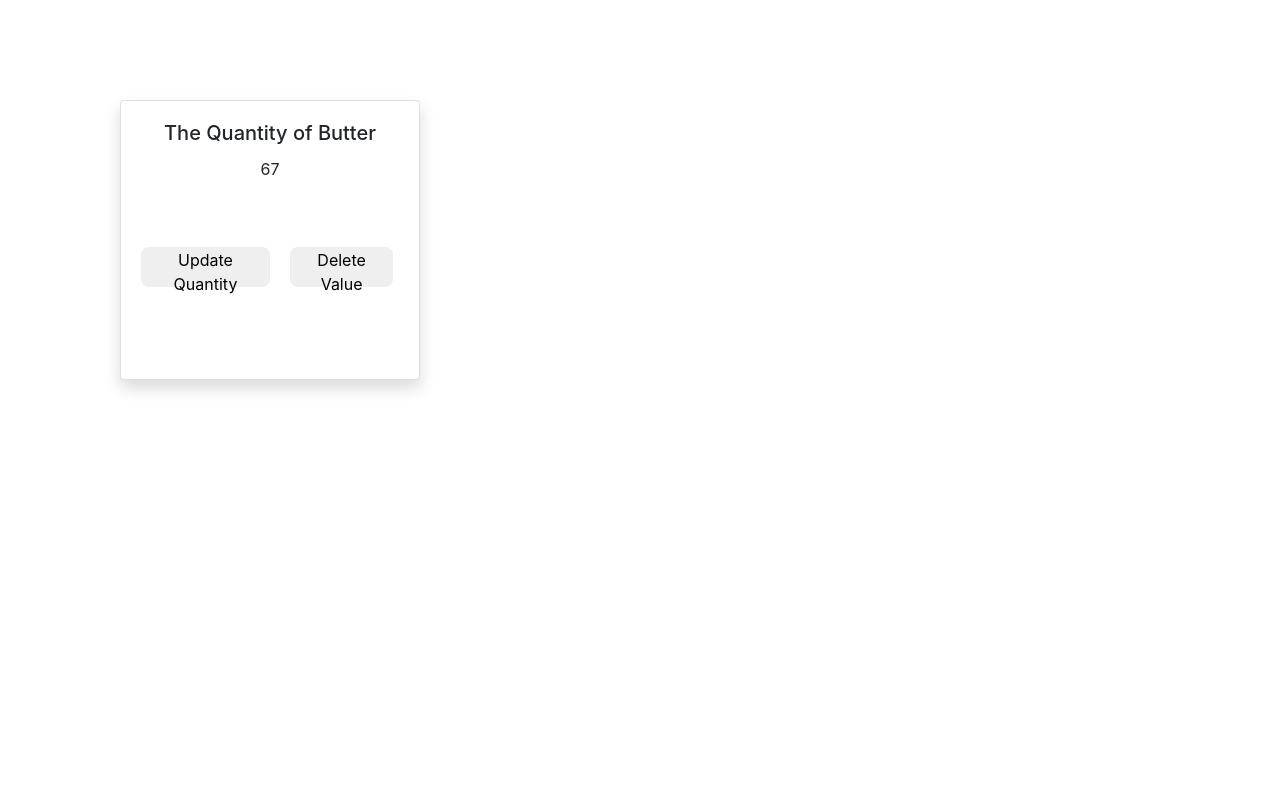
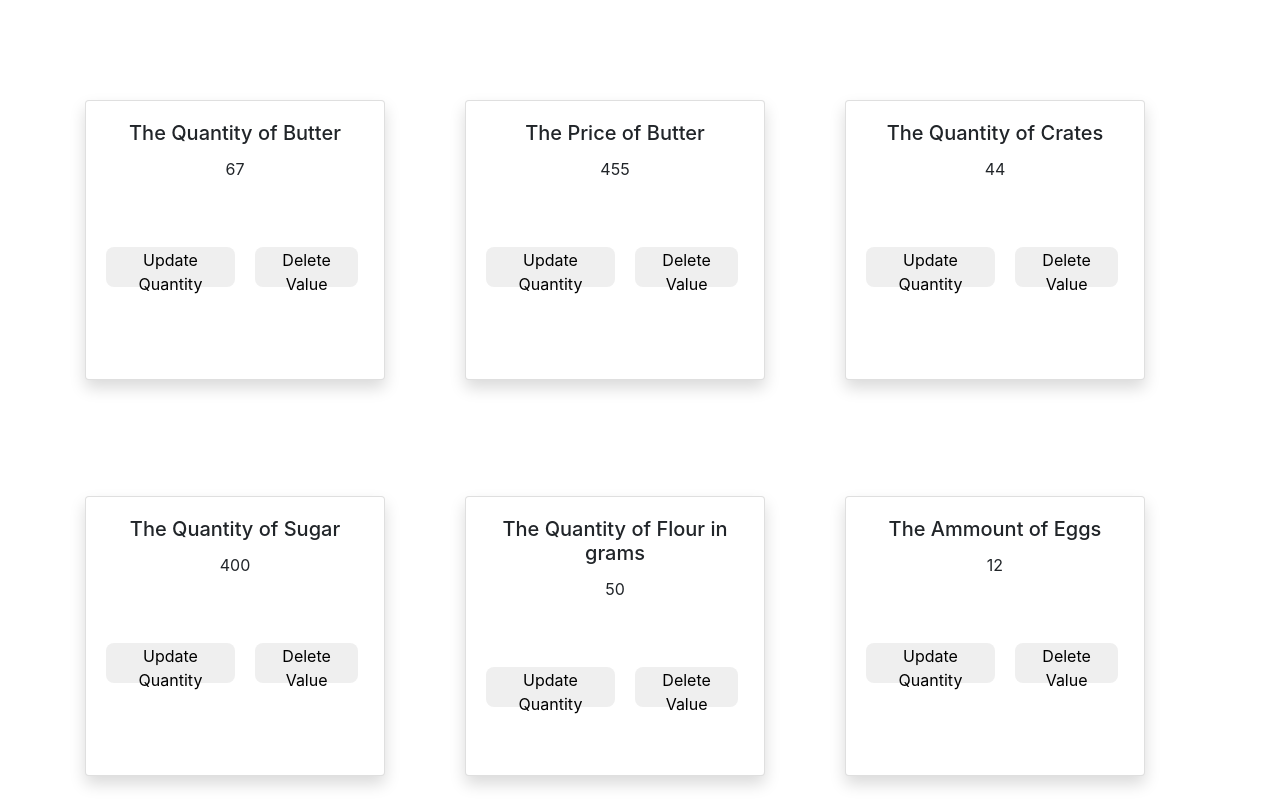
Before and after one commit to kruzabasi/migrant_dashboard, a React (Create React App) app: page / in a window 1280 px wide. Built offline with nearby package versions, Linux system fonts and the light colour scheme.

Commit message:
cards and handlers added

```diff
--- a/src/Board.jsx
+++ b/src/Board.jsx
@@ -10,19 +10,195 @@ class Board extends Component {
       butterPrice: 455,
       sugarCrates: 44,
       sugarQuantity: 400,
+      flourQuantity: 50,
+      eggQuantity: 12,
       isLoggedIn: true
     };
   }
-
+  buttonHandler2 = () => {
+    this.setState({
+      butterQuantity: this.state.butterQuantity - this.state.butterQuantity
+    });
+  };
+  buttonHandler1 = () => {
+    this.setState({
+      butterQuantity: this.state.butterQuantity + 1
+    });
+  };
+  removeCrates = () => {
+    this.setState({
+      sugarCrates: this.state.sugarCrates - this.state.sugarCrates
+    });
+  };
+  addCrates = () => {
+    this.setState({
+      sugarCrates: this.state.sugarCrates + 1
+    });
+  };
+  resetPrice = () => {
+    this.setState({
+      butterPrice: this.state.butterPrice - this.state.butterPrice
+    });
+  };
+  increasePrice = () => {
+    this.setState({
+      butterPrice: this.state.butterPrice + 1
+    });
+  };
+  deleteFlour = () => {
+    this.setState({
+      flourQuantity: this.state.flourQuantity - this.state.flourQuantity
+    });
+  };
+  updateFlour = () => {
+    this.setState({
+      flourQuantity: this.state.flourQuantity + 1
+    });
+  };
+  deleteSugar = () => {
+    this.setState({
+      sugarQuantity: this.state.sugarQuantity - this.state.sugarQuantity
+    });
+  };
+  updateSugar = () => {
+    this.setState({
+      sugarQuantity: this.state.sugarQuantity + 1
+    });
+  };
+  deleteEggs = () => {
+    this.setState({
+      eggQuantity: this.state.eggQuantity - this.state.eggQuantity
+    });
+  };
+  updateEggs = () => {
+    this.setState({
+      eggQuantity: this.state.eggQuantity + 1
+    });
+  };
   render() {
     return (
       <div>
-        <div className="card shadow mb-3 rounded" style={{ width: 300 }}>
-          <div className="card-body">
-            <h5 className="card-title text-center">The Quantity of Butter</h5>
-            <p className="card-text text-center">{this.state.butterQuantity}</p>
-            <button className="butterButton1">Update Quantity</button>
-            <button className="butterButton2">Delete Value</button>
+        <div className="container">
+          <div className="row">
+            <div className="col col-sm-4">
+              <div className="card shadow mb-3 rounded" style={{ width: 300 }}>
+                <div className="card-body">
+                  <h5 className="card-title text-center">
+                    The Quantity of Butter
+                  </h5>
+                  <p className="card-text text-center">
+                    {this.state.butterQuantity}
+                  </p>
+                  <button
+                    onClick={this.buttonHandler1}
+                    className="butterButton1"
+                  >
+                    Update Quantity
+                  </button>
+                  <button
+                    onClick={this.buttonHandler2}
+                    className="butterButton2"
+                  >
+                    Delete Value
+                  </button>
+                </div>
+              </div>
+            </div>
+            <div className="col col-sm-4">
+              <div className="card shadow mb-3 rounded" style={{ width: 300 }}>
+                <div className="card-body">
+                  <h5 className="card-title text-center">
+                    The Price of Butter
+                  </h5>
+                  <p className="card-text text-center">
+                    {this.state.butterPrice}
+                  </p>
+                  <button
+                    onClick={this.increasePrice}
+                    className="butterButton1"
+                  >
+                    Update Quantity
+                  </button>
+                  <button onClick={this.resetPrice} className="butterButton2">
+                    Delete Value
+                  </button>
+                </div>
+              </div>
+            </div>
+            <div className="col col-sm-4">
+              <div className="card shadow mb-3 rounded" style={{ width: 300 }}>
+                <div className="card-body">
+                  <h5 className="card-title text-center">
+                    The Quantity of Crates
+                  </h5>
+                  <p className="card-text text-center">
+                    {this.state.sugarCrates}
+                  </p>
+                  <button onClick={this.addCrates} className="butterButton1">
+                    Update Quantity
+                  </button>
+                  <button onClick={this.removeCrates} className="butterButton2">
+                    Delete Value
+                  </button>
+                </div>
+              </div>
+            </div>
+          </div>
+          <div className="row">
+            <div className="col col-sm-4">
+              <div className="card shadow mb-3 rounded" style={{ width: 300 }}>
+                <div className="card-body">
+                  <h5 className="card-title text-center">
+                    The Quantity of Sugar
+                  </h5>
+                  <p className="card-text text-center">
+                    {this.state.sugarQuantity}
+                  </p>
+                  <button onClick={this.updateSugar} className="butterButton1">
+                    Update Quantity
+                  </button>
+                  <button onClick={this.deleteSugar} className="butterButton2">
+                    Delete Value
+                  </button>
+                </div>
+              </div>
+            </div>
+            <div className="col col-sm-4">
+              <div className="card shadow mb-3 rounded" style={{ width: 300 }}>
+                <div className="card-body">
+                  <h5 className="card-title text-center">
+                    The Quantity of Flour in grams
+                  </h5>
+                  <p className="card-text text-center">
+                    {this.state.flourQuantity}
+                  </p>
+                  <button onClick={this.updateFlour} className="butterButton1">
+                    Update Quantity
+                  </button>
+                  <button onClick={this.deleteFlour} className="butterButton2">
+                    Delete Value
+                  </button>
+                </div>
+              </div>
+            </div>
+            <div className="col col-sm-4">
+              <div className="card shadow mb-3 rounded" style={{ width: 300 }}>
+                <div className="card-body">
+                  <h5 className="card-title text-center">
+                    The Ammount of Eggs
+                  </h5>
+                  <p className="card-text text-center">
+                    {this.state.eggQuantity}
+                  </p>
+                  <button onClick={this.updateEggs} className="butterButton1">
+                    Update Quantity
+                  </button>
+                  <button onClick={this.deleteEggs} className="butterButton2">
+                    Delete Value
+                  </button>
+                </div>
+              </div>
+            </div>
           </div>
         </div>
       </div>
--- a/src/index.css
+++ b/src/index.css
@@ -8,7 +8,7 @@ body {
   -moz-osx-font-smoothing: grayscale;
 }
 .card {
-  margin: 100px 0 0 120px;
+  margin: 100px 0 0 0;
   height: 35vh;
 }
 .butterButton1 {
```
